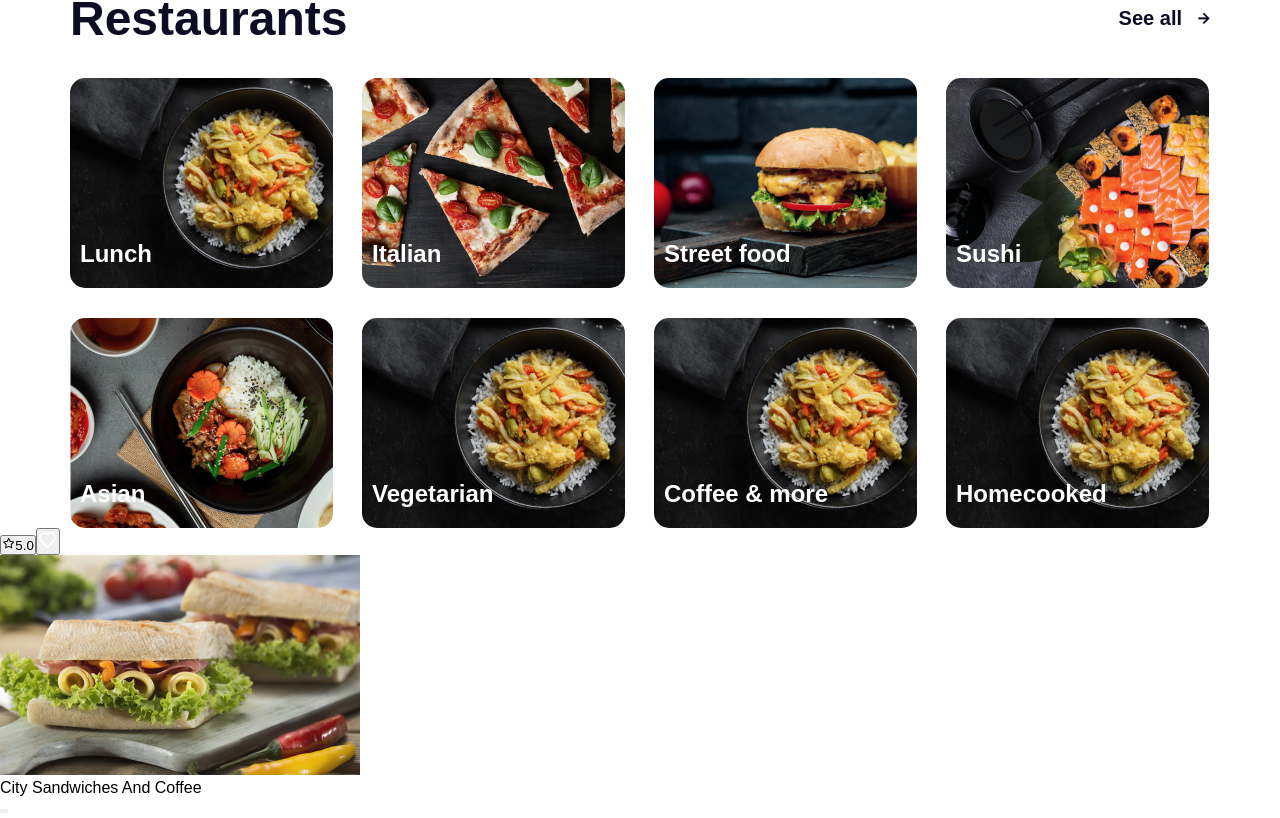
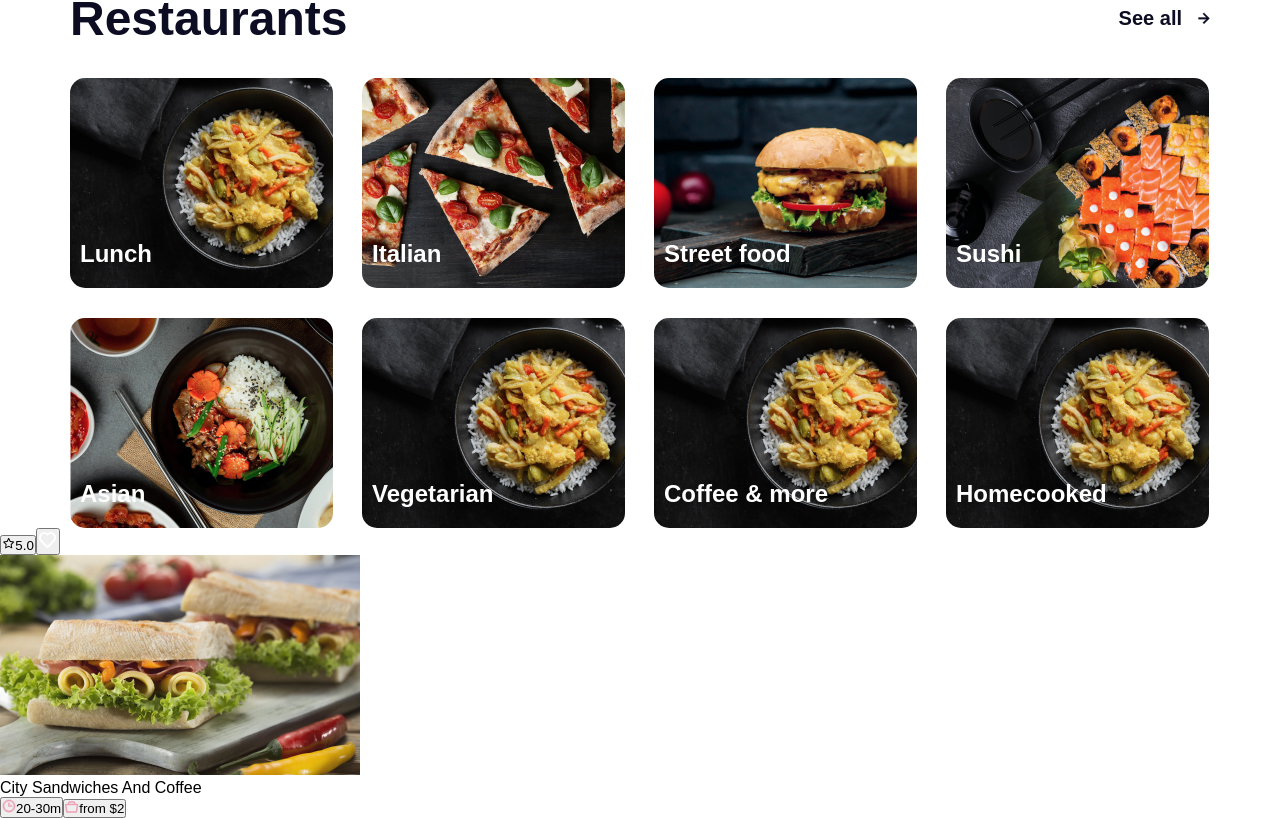
Before and after one commit to komilovmDev/Restaran, a React (Create React App) app in the folder client/: page / in a window 1280 px wide. Shown: the part 315-1133 px from the top of the page. Built offline with nearby package versions, Linux system fonts and the light colour scheme.

Commit message:
end btns add

```diff
--- a/client/src/App.jsx
+++ b/client/src/App.jsx
@@ -157,8 +157,8 @@ function App() {
             <div className="productend">
               <span className='productName'>City Sandwiches And Coffee</span>
               <div className="productInfo">
-                <button></button>
-                <button></button>
+                <button><img src={timeIcon} alt="" /><span>20-30m</span></button>
+                <button><img src={minishop} alt="" /><span>from $2</span></button>
               </div>
             </div>
           </div>
```
